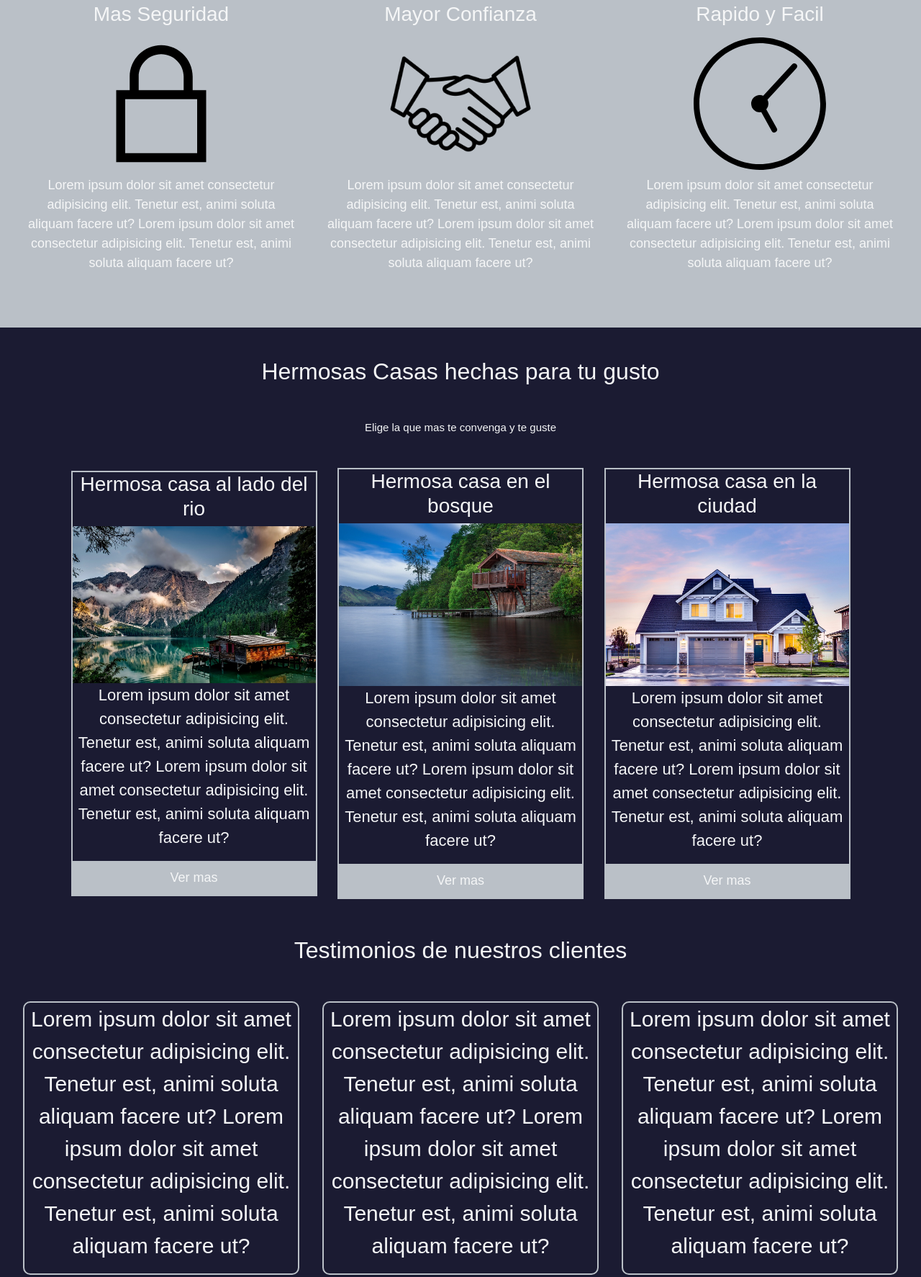
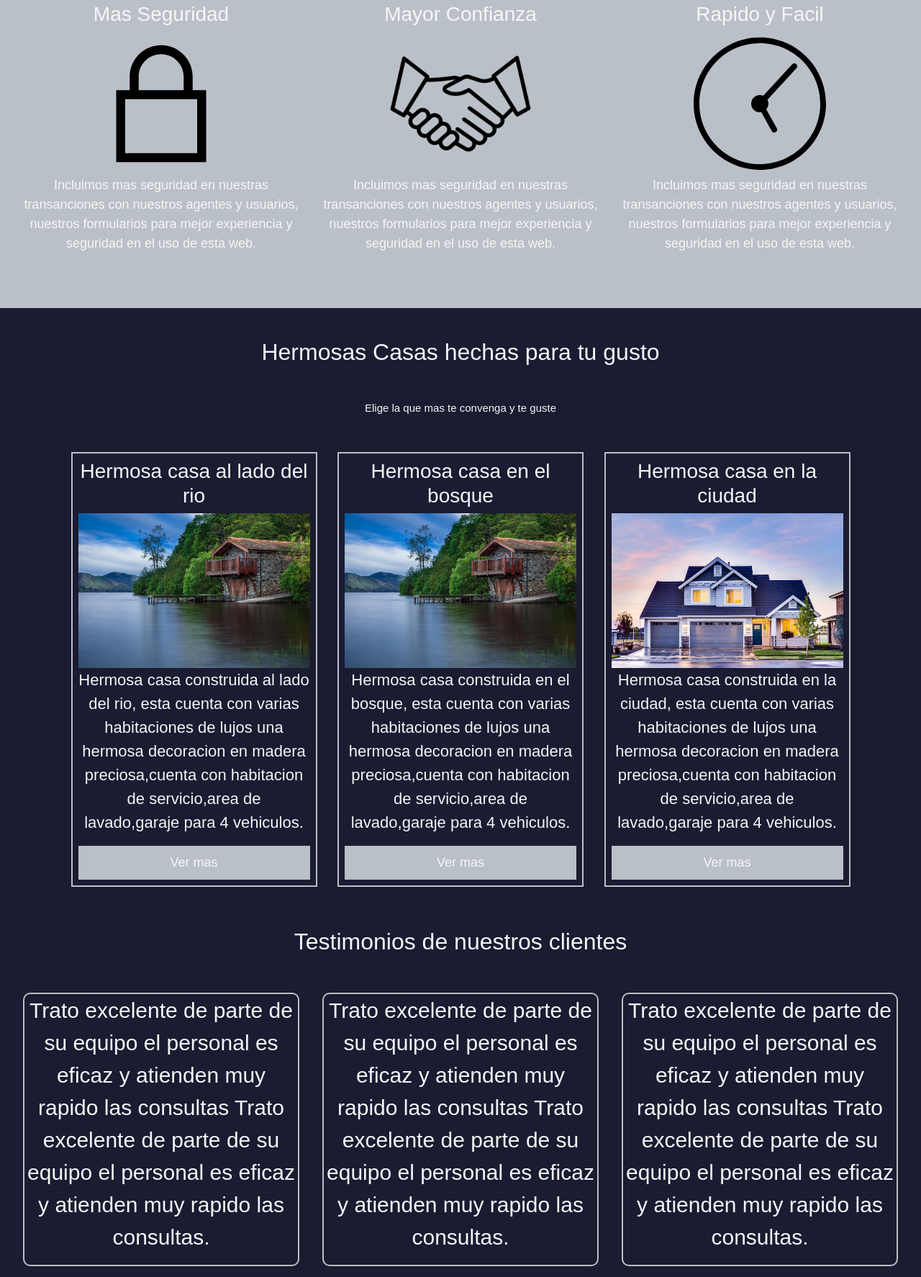
Before and after one commit to BrokiDev/SearcHouse-SASS, a website: page index.html in a window 1280 px wide. Shown: the part 516-2290 px from the top of the page at 72% size. Drawn offline with nearby package versions, Linux system fonts and the light colour scheme.

Commit message:
Toques finales para el proyecto

```diff
--- a/index.html
+++ b/index.html
@@ -98,7 +98,7 @@
       </nav>
       <div class="section-main animacion">
         <h1 class="text-centrado">
-          Bienvenidos a <span>SearcHouse. Descubre la casa de tu suenos</span>
+          Bienvenidos a <span>SearcHouse</span> Descubre la casa de tu suenos
         </h1>
         <p class="text-centrado">Mira Nuestro catalogo</p>
         <a href="./pages/catalogo.html">Catalogo</a>
@@ -112,30 +112,27 @@
           <h3>Mas Seguridad</h3>
           <img src="./multimedia/icon1.svg " alt="icono1" />
           <p>
-            Lorem ipsum dolor sit amet consectetur adipisicing elit. Tenetur
-            est, animi soluta aliquam facere ut? Lorem ipsum dolor sit amet
-            consectetur adipisicing elit. Tenetur est, animi soluta aliquam
-            facere ut?
+            Incluimos mas seguridad en nuestras transanciones con nuestros
+            agentes y usuarios, nuestros formularios para mejor experiencia y
+            seguridad en el uso de esta web.
           </p>
         </div>
         <div class="section-content-items">
           <h3>Mayor Confianza</h3>
           <img src="./multimedia/icon2.png" alt="icono2" />
           <p>
-            Lorem ipsum dolor sit amet consectetur adipisicing elit. Tenetur
-            est, animi soluta aliquam facere ut? Lorem ipsum dolor sit amet
-            consectetur adipisicing elit. Tenetur est, animi soluta aliquam
-            facere ut?
+            Incluimos mas seguridad en nuestras transanciones con nuestros
+            agentes y usuarios, nuestros formularios para mejor experiencia y
+            seguridad en el uso de esta web.
           </p>
         </div>
         <div class="section-content-items">
           <h3>Rapido y Facil</h3>
           <img src="./multimedia/icon3.svg" alt="icono3" />
           <p>
-            Lorem ipsum dolor sit amet consectetur adipisicing elit. Tenetur
-            est, animi soluta aliquam facere ut? Lorem ipsum dolor sit amet
-            consectetur adipisicing elit. Tenetur est, animi soluta aliquam
-            facere ut?
+            Incluimos mas seguridad en nuestras transanciones con nuestros
+            agentes y usuarios, nuestros formularios para mejor experiencia y
+            seguridad en el uso de esta web.
           </p>
         </div>
       </div>
@@ -146,12 +143,12 @@
       <div class="container">
         <div class="contenido">
           <h3>Hermosa casa al lado del rio</h3>
-          <img src="./multimedia/img1.jpg" alt="Imagen Casa Rio" />
+          <img src="./multimedia/img2.jpg" alt="Imagen Casa Rio" />
           <p>
-            Lorem ipsum dolor sit amet consectetur adipisicing elit. Tenetur
-            est, animi soluta aliquam facere ut? Lorem ipsum dolor sit amet
-            consectetur adipisicing elit. Tenetur est, animi soluta aliquam
-            facere ut?
+            Hermosa casa construida al lado del rio, esta cuenta con varias
+            habitaciones de lujos una hermosa decoracion en madera
+            preciosa,cuenta con habitacion de servicio,area de lavado,garaje
+            para 4 vehiculos.
           </p>
           <a href="./pages/opcion.html">Ver mas</a>
         </div>
@@ -159,10 +156,10 @@
           <h3>Hermosa casa en el bosque</h3>
           <img src="./multimedia/img2.jpg" alt="Imagen Casa Bosque" />
           <p>
-            Lorem ipsum dolor sit amet consectetur adipisicing elit. Tenetur
-            est, animi soluta aliquam facere ut? Lorem ipsum dolor sit amet
-            consectetur adipisicing elit. Tenetur est, animi soluta aliquam
-            facere ut?
+            Hermosa casa construida en el bosque, esta cuenta con varias
+            habitaciones de lujos una hermosa decoracion en madera
+            preciosa,cuenta con habitacion de servicio,area de lavado,garaje
+            para 4 vehiculos.
           </p>
           <a href="./pages/opcion.html">Ver mas</a>
         </div>
@@ -170,10 +167,10 @@
           <h3>Hermosa casa en la ciudad</h3>
           <img src="./multimedia/img3.jpg" alt="Imagen Casa Ciudad" />
           <p>
-            Lorem ipsum dolor sit amet consectetur adipisicing elit. Tenetur
-            est, animi soluta aliquam facere ut? Lorem ipsum dolor sit amet
-            consectetur adipisicing elit. Tenetur est, animi soluta aliquam
-            facere ut?
+            Hermosa casa construida en la ciudad, esta cuenta con varias
+            habitaciones de lujos una hermosa decoracion en madera
+            preciosa,cuenta con habitacion de servicio,area de lavado,garaje
+            para 4 vehiculos.
           </p>
           <a href="./pages/opcion.html">Ver mas</a>
         </div>
@@ -184,26 +181,23 @@
       <div class="testimonial">
         <div class="testimonial-content">
           <p>
-            Lorem ipsum dolor sit amet consectetur adipisicing elit. Tenetur
-            est, animi soluta aliquam facere ut? Lorem ipsum dolor sit amet
-            consectetur adipisicing elit. Tenetur est, animi soluta aliquam
-            facere ut?
+            Trato excelente de parte de su equipo el personal es eficaz y
+            atienden muy rapido las consultas Trato excelente de parte de su
+            equipo el personal es eficaz y atienden muy rapido las consultas.
           </p>
         </div>
         <div class="testimonial-content">
           <p>
-            Lorem ipsum dolor sit amet consectetur adipisicing elit. Tenetur
-            est, animi soluta aliquam facere ut? Lorem ipsum dolor sit amet
-            consectetur adipisicing elit. Tenetur est, animi soluta aliquam
-            facere ut?
+            Trato excelente de parte de su equipo el personal es eficaz y
+            atienden muy rapido las consultas Trato excelente de parte de su
+            equipo el personal es eficaz y atienden muy rapido las consultas.
           </p>
         </div>
         <div class="testimonial-content">
           <p>
-            Lorem ipsum dolor sit amet consectetur adipisicing elit. Tenetur
-            est, animi soluta aliquam facere ut? Lorem ipsum dolor sit amet
-            consectetur adipisicing elit. Tenetur est, animi soluta aliquam
-            facere ut?
+            Trato excelente de parte de su equipo el personal es eficaz y
+            atienden muy rapido las consultas Trato excelente de parte de su
+            equipo el personal es eficaz y atienden muy rapido las consultas.
           </p>
         </div>
       </div>
--- a/scss/layout/_index.scss
+++ b/scss/layout/_index.scss
@@ -77,6 +77,8 @@
     border: 2px solid $third-color;
     font-size: 22px;
     text-align: center;
+    padding: 8px;
+    margin: 5px 0px;
 
         img {
         object-fit: cover;
--- a/scss/layout/_nosotros.scss
+++ b/scss/layout/_nosotros.scss
@@ -12,3 +12,7 @@
     text-align: center;
     font-weight: 32px
 }
+
+.text-centrado span:hover {
+    color: #948c34 ;
+  }
```
Also changed, not shown: pages/about.html (+14 -13 lines), pages/catalogo.html (+24 -12 lines), css/styles.css, scss/layout/_mediaqueries.scss (line endings or trailing spaces).
